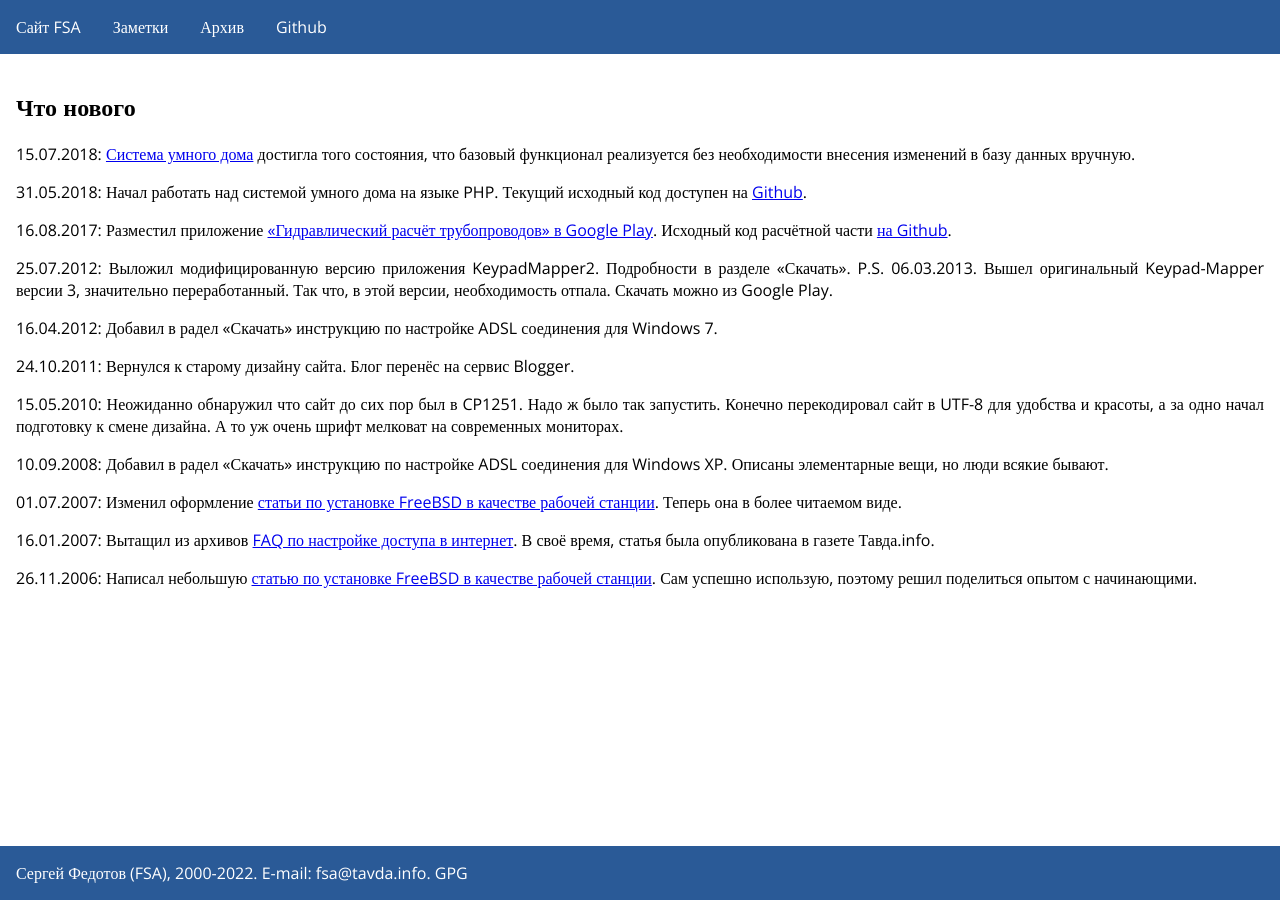
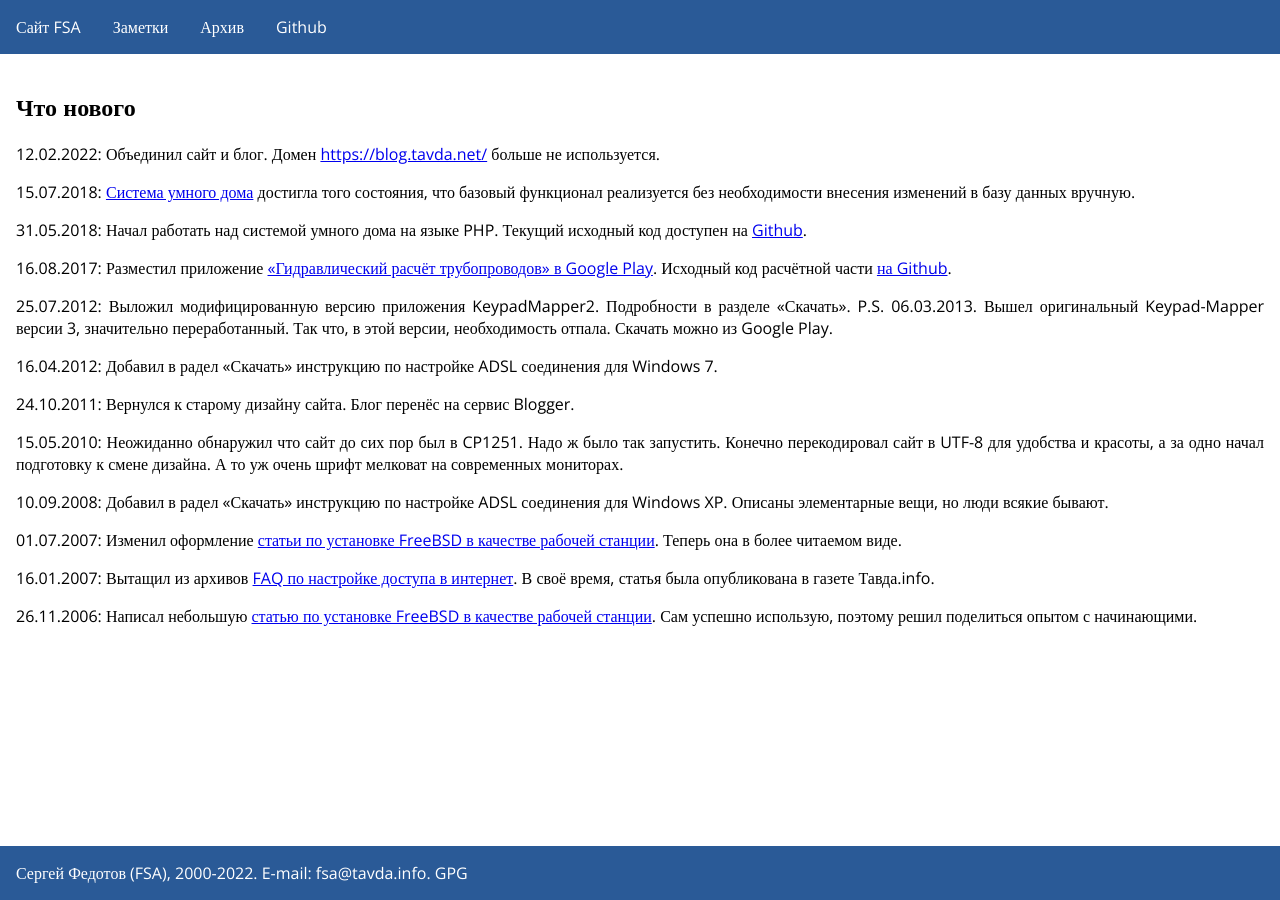
Before and after one commit to fsa/site, a Jekyll site: the page built from index.md, in a window 1280 px wide. Built offline with Jekyll 4.4.1, drawn with Linux system fonts in a browser that asks for light colours.

Commit message:
Информация о переезде на Github Pages.

```diff
--- a/index.md
+++ b/index.md
@@ -3,6 +3,8 @@ layout: default
 title: Сайт FSA
 ---
 ## Что нового
+
+12.02.2022: Объединил сайт и блог. Домен <https://blog.tavda.net/> больше не используется.
 
 15.07.2018: [Система умного дома](https://shcc.ru/) достигла того состояния, что базовый функционал реализуется без необходимости внесения изменений в базу данных вручную.
 
```
